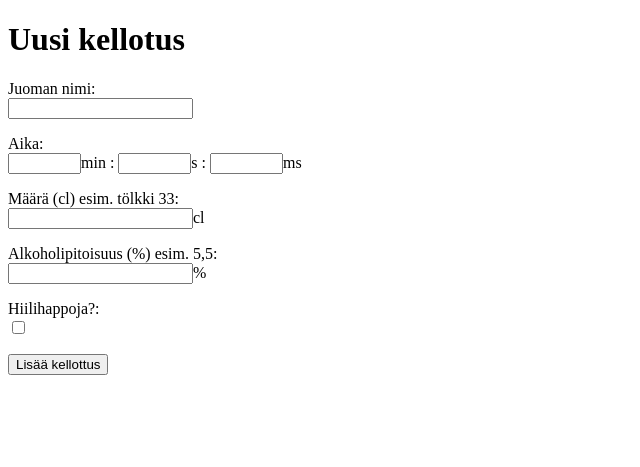
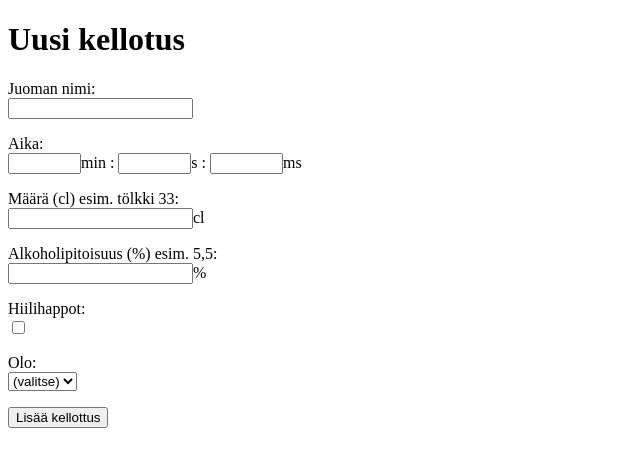
Before and after one commit to aSkelanturi/kellotuksem.me, a Flask app: page /new_chug in a window 1280 px wide. Shown: the top 467 px of the page, without its empty margins (0-640 px from the left). Run offline with Flask 3, Linux system fonts and the light colour scheme; the visitor is signed in with stand-in values (Sample User, id 1).

Commit message:
Added category for how user feels after the chug

```diff
--- a/app.py
+++ b/app.py
@@ -82,7 +82,9 @@ def create_chug():
 
     total_time = (minutes * 60 * 1000) + (seconds * 1000) + milliseconds
 
-    chugs.add_chug(drink, total_time, amount, alcohollevel, carbonation, user_id)
+    feeling = request.form["feeling"]
+
+    chugs.add_chug(drink, total_time, amount, alcohollevel, carbonation, user_id, feeling)
 
     return redirect("/")
 
--- a/schema.sql
+++ b/schema.sql
@@ -13,3 +13,9 @@ CREATE TABLE chugs (
     carbonation TEXT,
     user_id INTEGER REFERENCES users
 );
+
+CREATE TABLE feeling (
+    id INTEGER PRIMARY KEY,
+    chug_id INTEGER REFERENCES chugs,
+    value TEXT
+);
--- a/templates/new_chug.html
+++ b/templates/new_chug.html
@@ -27,9 +27,18 @@
     <input type="number" name="alcohollevel" step="0.1" size="5" required maxlength="5"/>%
     </p>
     <p>
-    Hiilihappoja?: <br />
+    Hiilihappot: <br />
     <input type="checkbox" name="carbonation"/>
     </p>
+    <p>
+      Olo: <br />
+      <select name="feeling">
+        <option value="">(valitse)</option>
+        <option value="Hyvä">hyvä</option>
+        <option value="Ihan ok">Ihan ok</option>
+        <option value="Huono">Huono</option>
+      </select>
+      </p>
     <input type="submit" value="Lisää kellottus" />
   </form>
 </body>
--- a/templates/show_user.html
+++ b/templates/show_user.html
@@ -8,7 +8,7 @@
 <body>
     <h1>Kellottaja: {{ user.username }}<h1>
     <p>
-    Käyttäjällä on yhteensä {{ chugs | count }} ilmoitusta.
+    Kellottajalla on yhteensä {{ chugs | count }} kellotusta.
     </p>
     <h3>Ilmoitukset</h3>
     <ul>
```
Also changed, not shown: chugs.py (+6 -1 lines).
